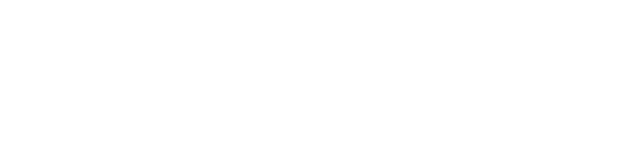
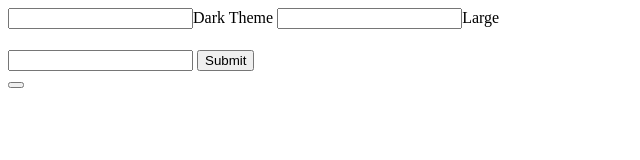
Before and after one commit to threepears/chatty, a plain HTML site: page index.html in a window 1280 px wide. Shown: the whole page, without its empty margins (0-640 px from the left). Drawn offline with Linux system fonts and the light colour scheme.

Commit message:
html skeleton

```diff
--- a/index.html
+++ b/index.html
@@ -9,7 +9,33 @@
 </head>
 
 <body>
+	<header>
+	<nav>
+		<input id="dark" type="check-box">Dark Theme
+		</input>
+		<input id="large" type="check-box">Large
+		</input>
+	</nav>
+	</header>
+	<div id = "container">
+		<h1>
+		</h1>
+		<input id="field-input" type="text">
+		<input id="submit-input" type="submit">
+		<div id = "message">
+			<div id = "text-box">
+			</div>
+			<button id = "clear-box">
+		</div>
 
+	</div>
+
+
+
+
+
+
+</div>
 	<script src="chatty.js"></script>
 
 </body>
```
